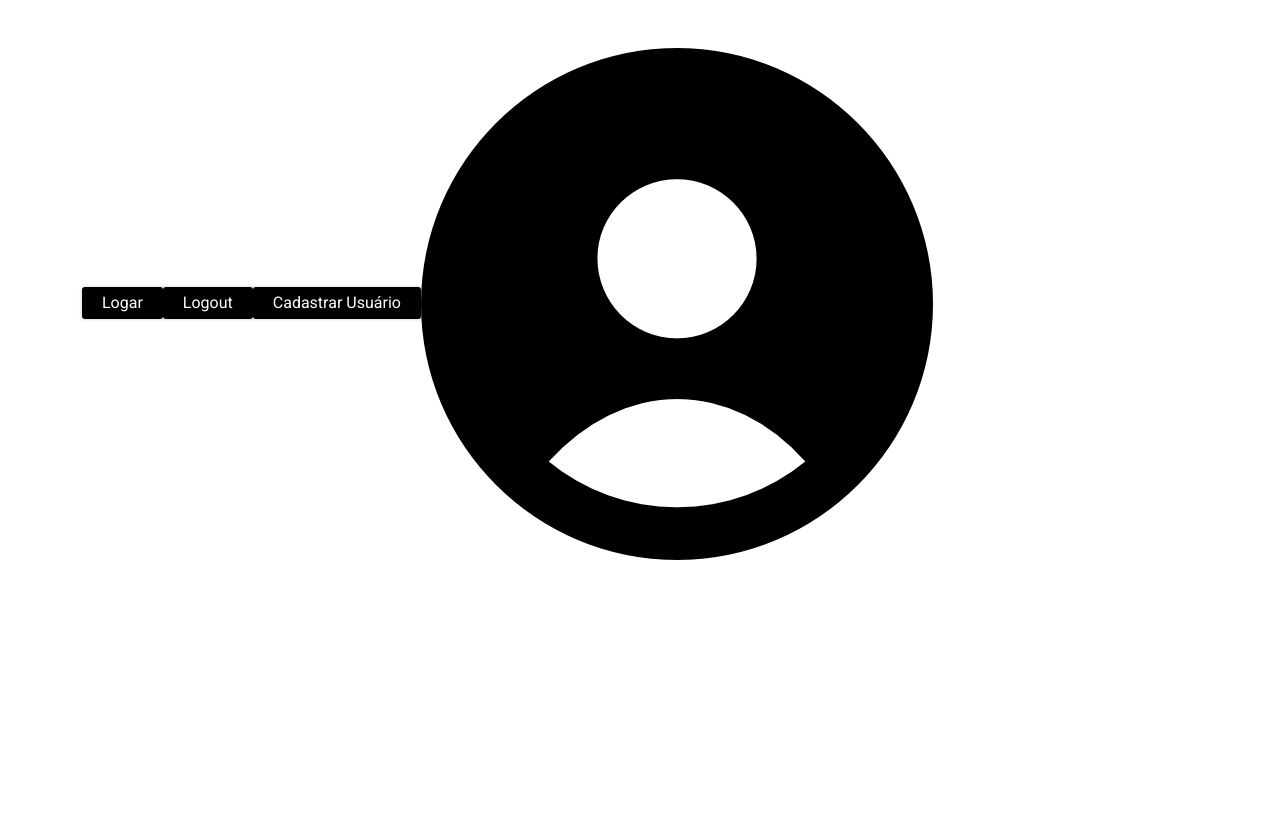
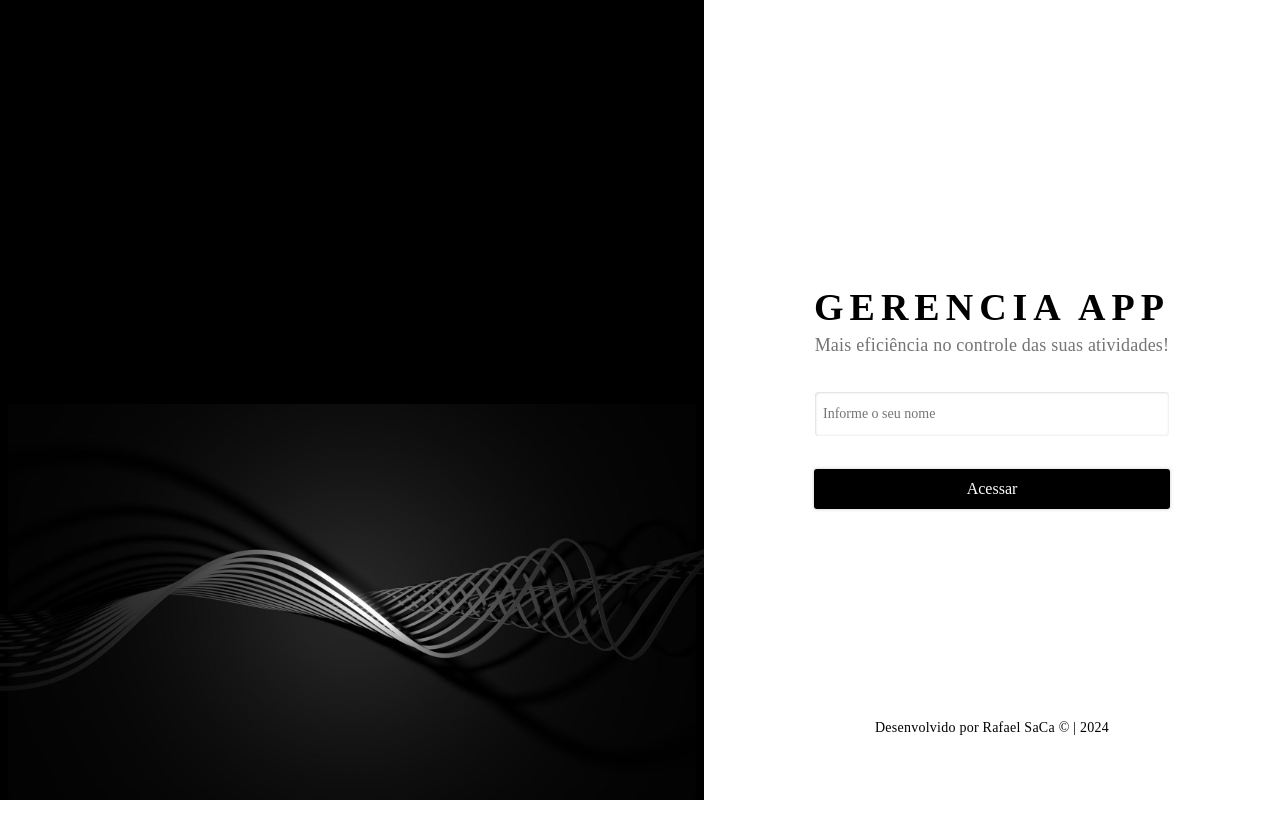
Before and after one commit to RafaelSaCa/appUsuarios, an Angular app: page / in a window 1280 px wide. Shown: the top 838 px of the page. After the commit the page ends 800 px from the top, so only its background shows below. Built offline with nearby package versions, Linux system fonts and the light colour scheme.

Commit message:
feat: Tela Login - utilizando componente botão e passando novo atributo 'size'.

```diff
--- a/src/app/app-routing.module.ts
+++ b/src/app/app-routing.module.ts
@@ -1,7 +1,12 @@
 import { NgModule } from '@angular/core';
 import { RouterModule, Routes } from '@angular/router';
+import { LoginComponent } from './pages/login/login.component';
 
-const routes: Routes = [];
+const routes: Routes = [
+  { path: '', component: LoginComponent},
+  { path: 'login', component: LoginComponent},
+
+];
 
 @NgModule({
   imports: [RouterModule.forRoot(routes)],
--- a/src/app/app.component.html
+++ b/src/app/app.component.html
@@ -1,9 +1,9 @@
 <router-outlet />
-
+<!--
 <div class="container mt-5">
   <app-button textoBotao="Logar"></app-button>
   <app-button textoBotao="Logout"></app-button>
   <app-button [textoBotao]="textoCadastroUsuario"></app-button>
 
   <img src="../assets/perfil.png" alt="">
-</div>
+</div> -->
--- a/src/app/app.module.ts
+++ b/src/app/app.module.ts
@@ -5,11 +5,13 @@
 import { AppComponent } from './app.component';
 import { provideAnimationsAsync } from '@angular/platform-browser/animations/async';
 import { ButtonComponent } from './components/button/button.component';
+import { LoginComponent } from './pages/login/login.component';
 
 @NgModule({
   declarations: [
     AppComponent,
-    ButtonComponent
+    ButtonComponent,
+    LoginComponent
   ],
   imports: [
     BrowserModule,
--- a/src/app/components/button/button.component.html
+++ b/src/app/components/button/button.component.html
@@ -1 +1 @@
-<button class="botao-primario">{{textoBotao}}</button>
+<button class="botao-primario" [ngClass]="{'w-100' : size === '100'}">{{textoBotao}}</button>
--- a/src/app/components/button/button.component.scss
+++ b/src/app/components/button/button.component.scss
@@ -6,7 +6,8 @@
   color: #fff;
   font-weight: 400;
   font-size: 16px;
-  padding: 6px 20px;
+  font-family: Montserrat;
+  padding: 10px 20px;
   border-radius: 3px;
   box-shadow: 0px 0px 3px 1px #0a0a0a20;
   transition: 0.3 linear all;
--- a/src/app/components/button/button.component.ts
+++ b/src/app/components/button/button.component.ts
@@ -8,4 +8,5 @@
 export class ButtonComponent {
 
   @Input() textoBotao : string;
+  @Input() size: string = 'auto';
 }
--- /dev/null
+++ b/src/app/pages/login/login.component.html
@@ -0,0 +1,15 @@
+<div class="area-login-background d-none d-md-block"></div>
+
+<div class="area-form">
+  <form>
+    <h1 class="titulo">GERENCIA APP</h1>
+    <h2 class="subtitulo">Mais eficiência no controle das suas atividades!</h2>
+
+    <input class="input-form" type="text" placeholder="Informe o seu nome">
+
+    <app-button textoBotao="Acessar" size="100"></app-button>
+
+  </form>
+
+  <p class="footer">  Desenvolvido por Rafael SaCa © | 2024 </p>
+</div>
--- /dev/null
+++ b/src/app/pages/login/login.component.scss
@@ -0,0 +1,68 @@
+.area-login-background{
+  height: 100%;
+  width: 55%;
+  display: block;
+  float: left;
+  background-image: url('../../../assets/bgblack.jpg');
+  background-color: var(--primary-color);
+  background-size: 100% auto;
+  background-position: center bottom;
+  background-repeat: no-repeat;
+}
+
+.area-form{
+  height: 100%;
+  width: 45%;
+  float: left;
+  background: #fff;
+  display: flex;
+  align-items: center;
+  justify-content: center;
+  flex-wrap: nowrap;
+}
+
+@media only screen and (max-width: 767px) { .area-form {width: 100%;}}
+
+.titulo{
+  font-size: 38px;
+  font-weight: bold;
+  font-family: Montserrat;
+  text-align: center;
+  letter-spacing: 6px;
+  color: var(--primary-color);
+  padding: 0;
+  margin-bottom: 6px;
+}
+
+.subtitulo {
+  font-size: 18px;
+  font-weight: 300;
+  font-family: Montserrat;
+  color: var(--gray-color);
+  margin: 0px 0px 30px 0px;
+  padding: 0;
+  text-align: center;
+}
+
+.input-form{
+  font-family: Montserrat;
+  padding: 12px 8px;
+  width: 100%;
+  border-radius: 5px;
+  border: 1px solid #00000000;//transparente
+  margin-bottom: 32px;
+  transition: 0.3 linear all;
+  box-shadow: inset 1px 1px 2px #babecc80,
+  inset -1px -1px 2px #d8d8d865;
+  &:focus{
+    border: 1px solid var(--primary-color);
+  }
+}
+
+.footer{
+  position: absolute;
+  bottom: 50px;
+  font-size: 14px;
+  font-family: Montserrat;
+  color: var(--primary-color);
+}
```
Also changed, not shown: src/app/pages/login/login.component.ts (added, +10 -0 lines), 1 other file (tests, documents, lock files or other folders).
